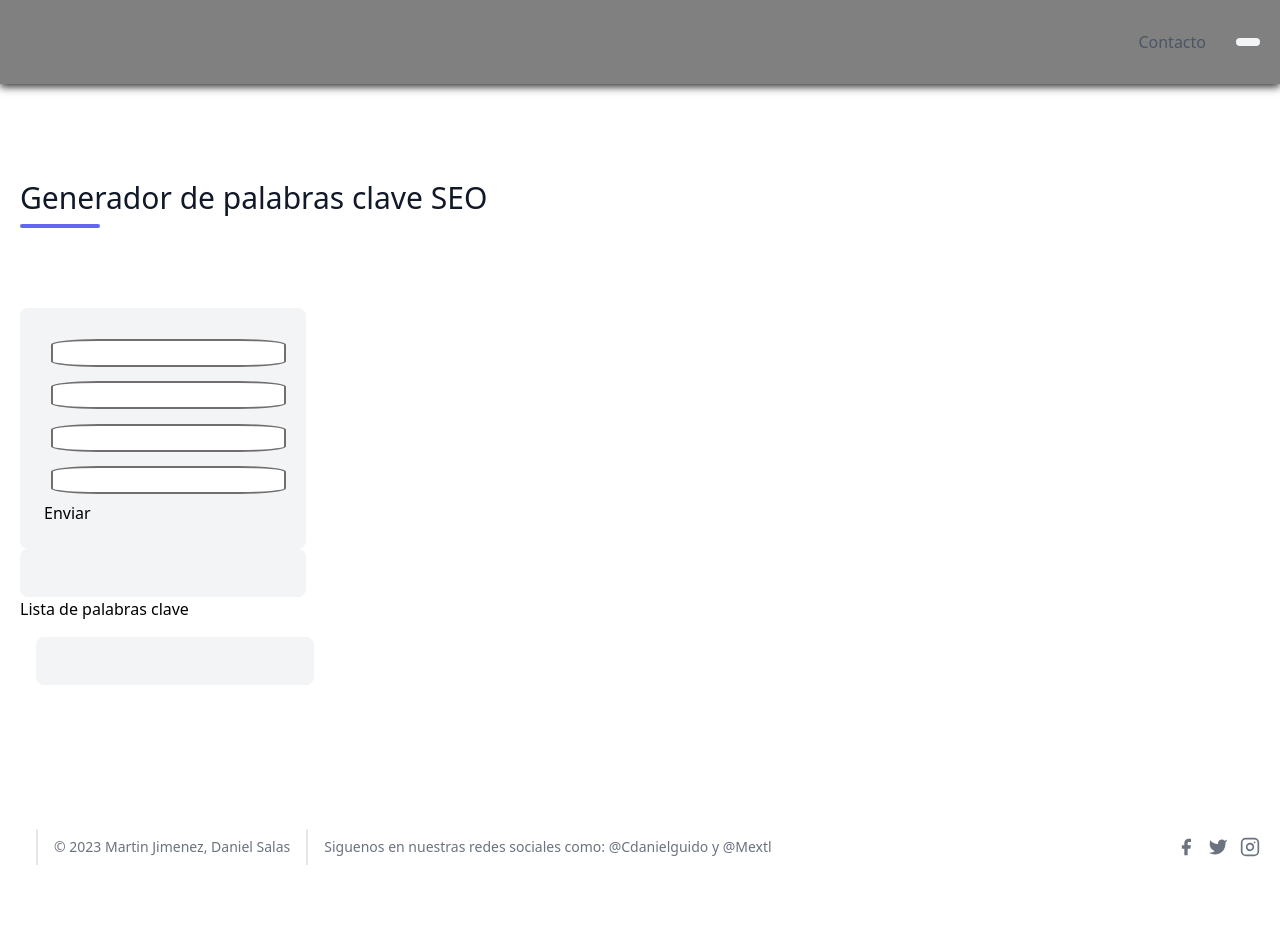
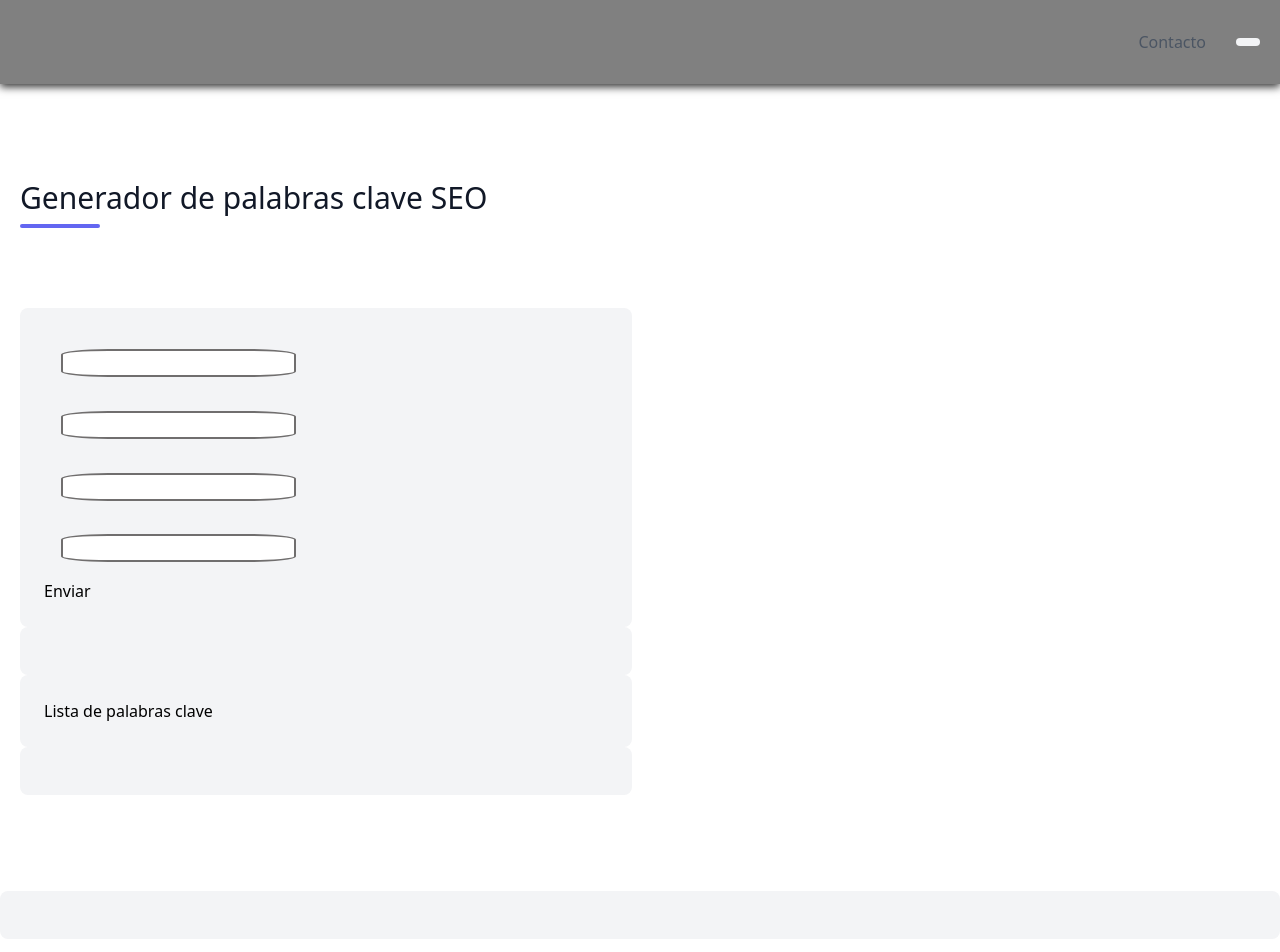
Before and after one commit to MartinJDUni/Examen2, a Next.js app: page / in a window 1280 px wide. Shown: the top 952 px of the page. Before the commit the page ends 897 px from the top, so only its background shows below. Built offline with nearby package versions, Linux system fonts and the light colour scheme.

Commit message:
update main

```diff
--- a/src/pages/components/footer.tsx
+++ b/src/pages/components/footer.tsx
@@ -9,47 +9,6 @@ export default function Footer() {
                 <p className="text-sm text-gray-500 sm:ml-4 sm:pl-4 sm:border-l-2 sm:border-gray-200 sm:py-2 sm:mt-0 mt-4">
                     Siguenos en nuestras redes sociales como: @Cdanielguido y @Mextl
                 </p>
-
-                <span className="inline-flex sm:ml-auto sm:mt-0 mt-4 justify-center sm:justify-start">
-                    <a className="text-gray-500">
-                        <svg
-                            fill="currentColor"
-                            stroke-linecap="round"
-                            stroke-linejoin="round"
-                            stroke-width="2"
-                            className="w-5 h-5"
-                            viewBox="0 0 24 24"
-                        >
-                            <path d="M18 2h-3a5 5 0 00-5 5v3H7v4h3v8h4v-8h3l1-4h-4V7a1 1 0 011-1h3z"></path>
-                        </svg>
-                    </a>
-                    <a className="ml-3 text-gray-500">
-                        <svg
-                            fill="currentColor"
-                            stroke-linecap="round"
-                            stroke-linejoin="round"
-                            stroke-width="2"
-                            className="w-5 h-5"
-                            viewBox="0 0 24 24"
-                        >
-                            <path d="M23 3a10.9 10.9 0 01-3.14 1.53 4.48 4.48 0 00-7.86 3v1A10.66 10.66 0 013 4s-4 9 5 13a11.64 11.64 0 01-7 2c9 5 20 0 20-11.5a4.5 4.5 0 00-.08-.83A7.72 7.72 0 0023 3z"></path>
-                        </svg>
-                    </a>
-                    <a className="ml-3 text-gray-500">
-                        <svg
-                            fill="none"
-                            stroke="currentColor"
-                            stroke-linecap="round"
-                            stroke-linejoin="round"
-                            stroke-width="2"
-                            className="w-5 h-5"
-                            viewBox="0 0 24 24"
-                        >
-                            <rect width="20" height="20" x="2" y="2" rx="5" ry="5"></rect>
-                            <path d="M16 11.37A4 4 0 1112.63 8 4 4 0 0116 11.37zm1.5-4.87h.01"></path>
-                        </svg>
-                    </a>
-                </span>
             </div>
         </footer>
     );
--- a/src/pages/components/main.tsx
+++ b/src/pages/components/main.tsx
@@ -55,7 +55,7 @@ export default function Home() {
 
         const requestBody2 = {
             messages: [
-                { role: "system", content: "You: " + "dame una lista de palabras clave" + response },
+                { role: "system", content: "You: " +  response + "del texto dame una lista de palabras clave" },
             ],
         };
 
@@ -84,17 +84,21 @@ export default function Home() {
     const List2 = responseList.split("\n").filter((item) => item !== ".");
     return (
         <section>
+            <div>
                 <div className="container px-5 py-24 mx-auto">
                     <div className="flex flex-wrap w-full mb-20">
                         <div className="lg:w-1/2 w-full mb-6 lg:mb-0">
                             <h1 className="sm:text-3xl text-2xl font-medium title-font mb-2 text-gray-900">
                                 Generador de palabras clave SEO
                             </h1>
+                            <p>
+
+                            </p>
                             <div className="h-1 w-20 bg-indigo-500 rounded"></div>
                         </div>
                     </div>
-                <div className="flex flex-wrap -m-4">
-                    <div className="xl:w-1/4 md:w-1/2 p-4">
+                    <div className="grid grid-cols-2 gap-4">
+                        <div className="">
                             <div className="bg-gray-100 p-6 rounded-lg">
                                 <form className="items-center" onSubmit={handleSubmit}>
                                     <div>
@@ -112,9 +116,7 @@ export default function Home() {
                                     <button type="submit">Enviar</button>
                                 </form>
                             </div>
-                        <div >
                             <div className="bg-gray-100 p-6 rounded-lg">
-
                                 {error && <p>{error}</p>}
                                 <ul>
                                     {List.map((item, index) => (
@@ -122,11 +124,12 @@ export default function Home() {
                                     ))}
                                 </ul>
                             </div>
-                        </div>
-                        <div >
+                            <div className="bg-gray-100 p-6 rounded-lg">
                                 <form onSubmit={ListhandleSubmit}>
                                     <button type="submit">Lista de palabras clave</button>
                                 </form>
+                            </div>
+                            <div className="bg-gray-100 p-6 rounded-lg">
                                 <ul>
                                     {List2.map((item, index) => (
                                         <li key={index}>{item}</li>
@@ -134,9 +137,9 @@ export default function Home() {
                                 </ul>
                             </div>
                         </div>
-
                     </div>
-                <div className="xl:w-1/4 md:w-1/2 p-4">
+                </div>
+                <div className="">
                     <div className="bg-gray-100 p-6 rounded-lg">
                         {responseList && (
                             <button onClick={handleDownload}>Descargar respuesta</button>
```
Lines whose indentation alone changed are shown as unchanged.
